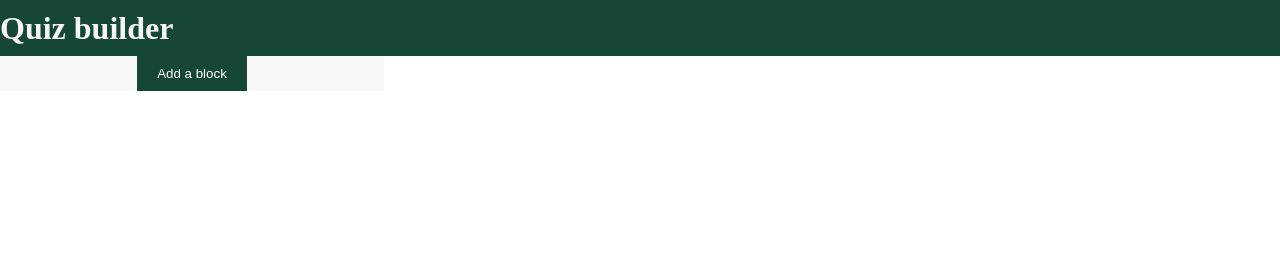
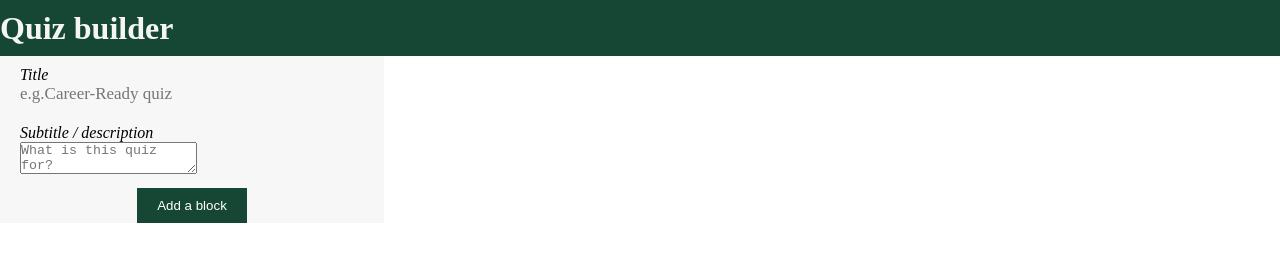
Before and after one commit to VERSO-UVM/UVM-Career-Quiz, a plain HTML site: page index.html in a window 1280 px wide. Drawn offline with Linux system fonts and the light colour scheme.

Commit message:
Added a way to add a name and a description to the quiz

```diff
--- a/index.css
+++ b/index.css
@@ -24,6 +24,7 @@ aside {
   width: 30%;
 }
 
+
 .add_block{
   background-color: #154734;
   color: white;
@@ -33,6 +34,9 @@ aside {
 
 }
 
+.quiz_info{
+    padding: 10px 20px;
+}
 input{
     font-family: 'DM Serif Display', serif;
     font-size: 17px;
--- a/index.html
+++ b/index.html
@@ -8,8 +8,9 @@
     <link href="index.css" rel="stylesheet">
     <!-- TODO as of right now this page allow for modification of only one quiz.
      Therefore we need to build a page (let's call it A) that will LEAD into this page (B).
-     Page A will allow the user to choose which quiz we want to modify/allow the user to create a brand new one  -->
-     <!-- This is also only allowing us to BUILD the quiz itself, as for hosting, running the quiz, and exporting it
+     Page A will allow the user to choose which quiz we want to modify/allow the user to create a brand new one
+     this page (B) will be the one we send the user if they decide to create a brand new one.-->
+    <!-- This is also only allowing us to BUILD the quiz itself, as for hosting, running the quiz, and exporting it
       this is still very much a work in progress (can it be called that when we have nothing yet?) -->
 </head>
 
@@ -18,6 +19,16 @@
         <h1>Quiz builder </h1>
     </header>
     <aside>
+        <div class="quiz_info">
+            <p>Title</p>
+            <input class="quiz_input" id="quiz-title" placeholder="e.g.Career-Ready quiz"
+                value="">
+        </div>
+        <div class="quiz_info">
+            <p>Subtitle / description</p>
+            <textarea class="quiz_input" id="quiz-desc"
+                placeholder="What is this quiz for?"></textarea>
+        </div>
         <div id="block_creation">
             <button class="add_block" onclick="addBlock()">Add a block</button>
         </div>
--- a/index.js
+++ b/index.js
@@ -12,7 +12,10 @@ let quiz = {
     categories: []
 };
 
-
+function getQuizInfo() {
+  quiz.title = document.getElementById('quiz-title').value;
+  quiz.desc = document.getElementById('quiz-desc').value;
+}
 function addBlock() {
     const id = uid();
     /* 25 is an arbitrary number for the sake of having a limit  */
@@ -55,5 +58,7 @@ function renderBlock(){
  * Eventually will have every single thing we want to render on the page in this function
  */
 function render() {
+    getQuizInfo()
     renderBlock()
+    console.log(quiz)
 }
```
